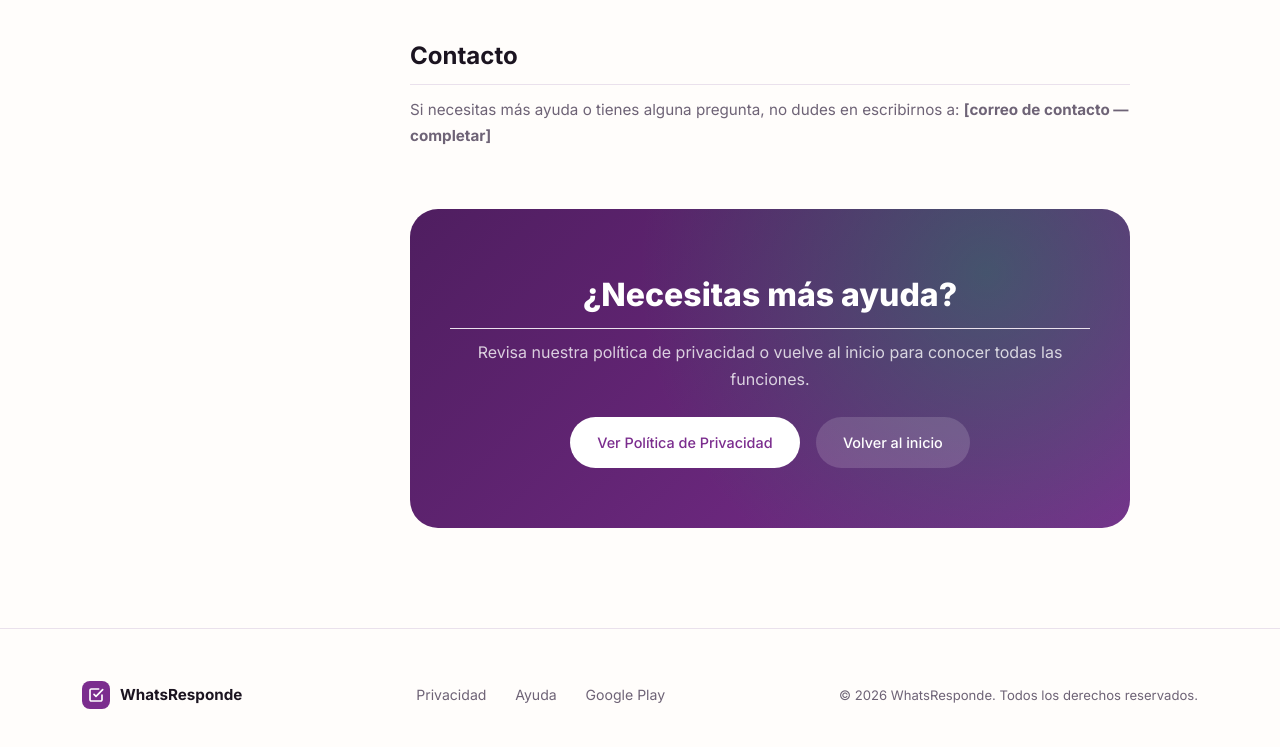
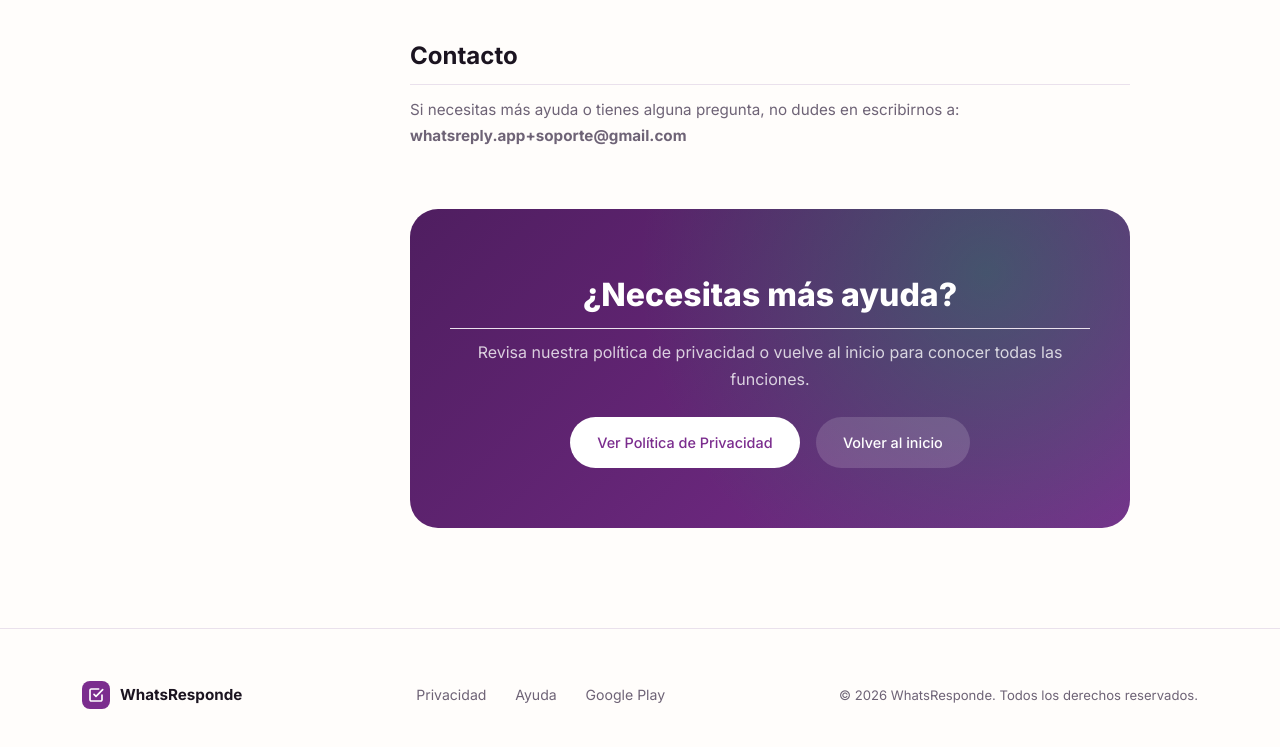
Before and after one commit to WhatsResponde/whatsresponde, a plain HTML site: page ayuda.html in a window 1280 px wide. Shown: the part 3172-3919 px from the top of the page. Drawn offline with Linux system fonts and the light colour scheme.

Commit message:
Update ayuda.html

```diff
--- a/ayuda.html
+++ b/ayuda.html
@@ -347,7 +347,7 @@
       </div>
 
       <h2 id="contacto">Contacto</h2>
-      <p>Si necesitas más ayuda o tienes alguna pregunta, no dudes en escribirnos a: <strong>[correo de contacto — completar]</strong></p>
+      <p>Si necesitas más ayuda o tienes alguna pregunta, no dudes en escribirnos a: <strong>whatsreply.app+soporte@gmail.com</strong></p>
 
       <div class="cta-card reveal">
         <h2>¿Necesitas más ayuda?</h2>
```
